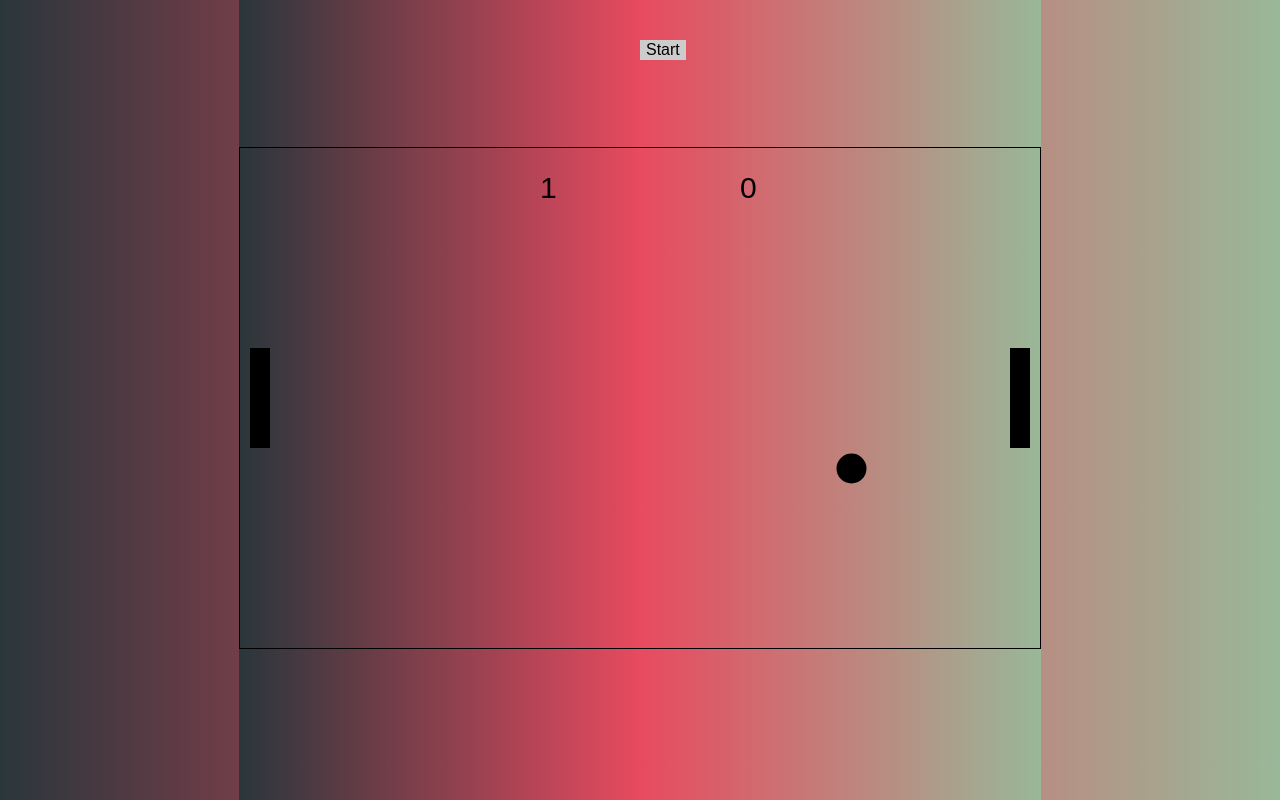
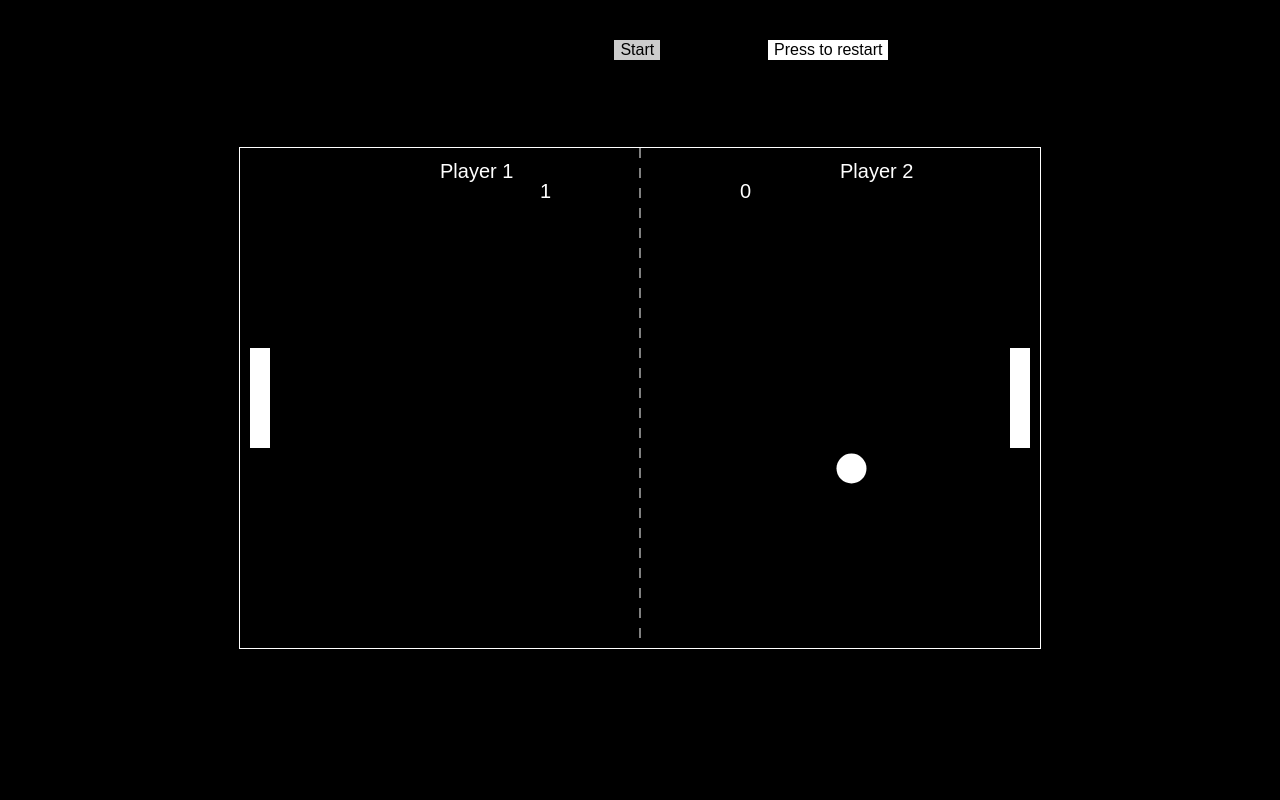
Before and after one commit to inn28a/Pong_game, a plain HTML site: page index.html in a window 1280 px wide. Both pictures are taken after a click on the button "Start". Drawn offline with Linux system fonts and the light colour scheme.

Commit message:
Added styling and logic to restart game

```diff
--- a/index.html
+++ b/index.html
@@ -10,9 +10,10 @@
     </head>
     <body>
         <div class="game-container">
-        <canvas id="pong" width="800" height="500" style="border:1px solid"></canvas>
+        <canvas id="pong" width="800" height="500" style="border:1px solid white"></canvas>
         </div>
         <button id="startButton">Start</button>
+        <button id="restartButton">Press to restart</button>
         <div id="message" class="hidden">
             <p id="messageText">Player X wins the game!</p>
         </div>
--- a/logic.js
+++ b/logic.js
@@ -1,6 +1,7 @@
 window.addEventListener('load' , () => {
 const canvas = document.getElementById("pong");
 const ctx = canvas.getContext("2d");
+ctx.fillStyle = "white";
 //constants
 const CANVAS_HEIGHT = canvas.height;
 const CANVAS_WIDTH = canvas.width;
@@ -178,6 +179,7 @@ class Paddle {
   draw() {
     ctx.fillRect(this.x, this.y, PADDLE_WIDTH, PADDLE_HEIGHT);
   }
+
 }
 
 class Player {
@@ -221,6 +223,19 @@ class Game {
 
   drawState() {
     clearCanvas();
+   // added dashed line in the middle of the board
+    ctx.strokeStyle = "white";
+    ctx.setLineDash([10, 10]);
+    ctx.beginPath();
+    ctx.moveTo(canvas.width / 2, 0);
+    ctx.lineTo(canvas.width / 2, canvas.height);
+    ctx.stroke();
+    ctx.setLineDash([]);
+    //added players names
+    ctx.font = "20px Arial";
+    ctx.fillText("Player 1", canvas.width / 4, 30);
+    ctx.fillText("Player 2", (canvas.width * 3) / 4, 30);
+
     this.ball.draw();
     this.p1.draw();
     this.p2.draw();
@@ -268,13 +283,27 @@ class Game {
 }
 Game.prototype.endGame = endGame;
 
-const startButton = document.getElementById("startButton");
 let gameInterval;
-startButton.addEventListener('click', () => {
-  const game = new Game();
-  gameInterval = setInterval(() => game.updateAndDrawState(), STATE_CHANGE_INTERVAL);
-  game.setupControl();
-  startButton.disabled = true;
+  let game;
+  let messageElement = document.getElementById('message');
+
+  const startGame = () => {
+    game = new Game();
+    gameInterval = setInterval(() => game.updateAndDrawState(), STATE_CHANGE_INTERVAL);
+    game.setupControl();
+    startButton.disabled = true;
+    messageElement.classList.add('hidden');
+  };
+
+  const restartGame = () => {
+    clearInterval(gameInterval);
+    messageElement.classList.add('hidden');
+    startGame();
+  };
+
+  const startButton = document.getElementById("startButton");
+  startButton.addEventListener('click', startGame);
+
+  const restartButton = document.getElementById("restartButton");
+  restartButton.addEventListener('click', restartGame);
 });
-
-});
--- a/styles.css
+++ b/styles.css
@@ -1,7 +1,7 @@
 html, body {
     height: 100%;
     margin: 0;
-    background-image: linear-gradient(to right, #2a363b, #e84a5f, #99b898);
+    background-color: black;
     display: flex;
     align-items: center;
     justify-content: center;
@@ -22,8 +22,22 @@ html, body {
     font-size: 16px;
     cursor: pointer;
     position: absolute;
-    top: 5%; /* Umieszczenie przycisku na środku planszy (poziomo) */
-    left: 50%; /* Umieszczenie przycisku na środku planszy (pionowo) */
+    top: 5%;
+    left: 48%;
+
+}
+
+#restartButton {
+    background-color: rgb(255, 255, 255);
+    border: none;
+    color: rgb(0, 0, 0);
+    text-align: center;
+    text-decoration: none;
+    font-size: 16px;
+    cursor: pointer;
+    position: absolute;
+    top: 5%;
+    left: 60%;
 
 }
 
@@ -32,18 +46,15 @@ html, body {
     cursor: not-allowed;
 }
 
-#pong {
-    border: 1px solid;
-    z-index: 1;
-}
-
 #message {
     position: absolute;
     top: 50%;
     left: 50%;
     transform: translate(-50%, -50%);
-    background: rgba(0, 0, 0, 0.7);
+    background: rgba(75, 56, 56, 0.7);
     padding: 20px;
+    font-size: 16px;
+    font-size: 16px;
     border-radius: 5px;
     text-align: center;
     color: white;
```
